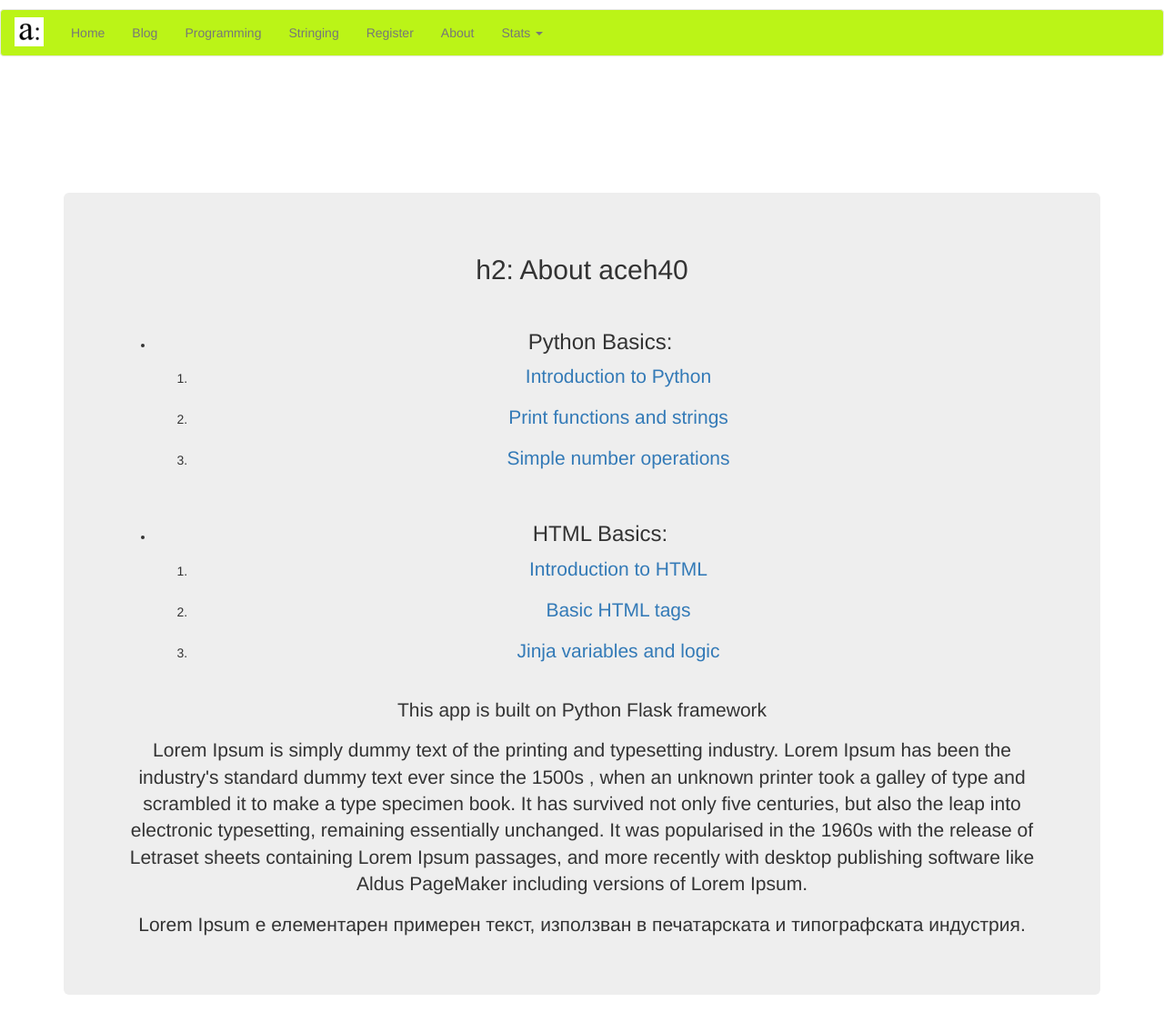
After one commit to aceh40/Flask_MyFirstApp, a Flask app: page /programming/ in a window 1280 px wide. The commit adds this page. Shown: the whole page at 91% size. Run offline with Flask 2, Linux system fonts and the light colour scheme; some libraries are stand-ins or nearby versions.

Commit message:
added content management.
Added content_management.py file that contains precanned links.

Next steps:

- create login page
- create login content.
- add dynamic links from pgsql.

```diff
--- a/app.py
+++ b/app.py
@@ -7,7 +7,7 @@ This is a temporary script file.
 
 from flask import Flask, render_template, request, flash, url_for, redirect, session, logging
 from flask_sqlalchemy import SQLAlchemy
-from sampleBlogs import BlogsFunction
+from content_management import blogsFunction, sampleContent
 from datetime import datetime
 #import psycopg2
 
@@ -15,7 +15,8 @@ app = Flask (__name__)
 app.config['SQLALCHEMY_DATABASE_URI'] = 'postgresql://aceh40user:pass@localhost/aceh40db'
 db = SQLAlchemy(app)
 
-blogs = BlogsFunction()
+blogs = blogsFunction()
+topic_dict = sampleContent()
 currentTime = datetime.now()
 
 ## Create database model:
@@ -41,7 +42,12 @@ class User(db.Model):
 def homePage():
     return render_template('home.html')
 
-@app.route('/register', methods=['GET', 'POST'])
+@app.route('/programming/')
+def programmingPage():
+    return render_template("programming.html", topic_dict=topic_dict)
+
+
+@app.route('/register/', methods=['GET', 'POST'])
 def registerPage():
     message =''
     user = ''
@@ -65,10 +71,11 @@ def registerPage():
         return render_template ('register.html', message=message)
        ## This needs to be fixed.
 
+
 ## Above: When i change redirect to registerPage, I get redirected endlessly.
 ## How do I clear the data from the form?
 
-@app.route('/blog')
+@app.route('/blog/')
 def blogPage():
     return render_template('blog.html'
                            , blogs=blogs)
@@ -82,7 +89,7 @@ def blogPostPage(id):
                            , id=id)
 
 
-@app.route('/about')
+@app.route('/about/')
 def aboutPage():
     return render_template('about.html')
 
--- a/templates/includes/_navbar.html
+++ b/templates/includes/_navbar.html
@@ -15,29 +15,29 @@
                 <a class="nav-link" href="/">Home <span class="sr-only">(current)</span></a>
             </li>
             <li class="nav-item">
-                <a class="nav-link" href="/blog">Blog</a>
+                <a class="nav-link" href="/blog/">Blog</a>
             </li>
             <li class="nav-item">
-                <a class="nav-link disabled" href="#">Journal</a>
+                <a class="nav-link" href="/programming/">Programming</a>
             </li>
             <li class="nav-item">
                 <a class="nav-link disabled" href="#">Stringing</a>
             </li>
             <li class="nav-item">
-                <a class="nav-link" href="/register">Register</a>
+                <a class="nav-link" href="/register/">Register</a>
             </li>
             </li>
             <li class="nav-item">
-                <a class="nav-link" href="/about">About</a>
+                <a class="nav-link" href="/about/">About</a>
             </li>
             <li class="dropdown">
                 <!-- row below should be class="nav-link dropdown-toggle"-->
                 <a href="#" class="dropdown-toggle" data-toggle="dropdown" role="button" aria-haspopup="true" aria-expanded="false">Stats <span class="caret"></span></a>
                 <ul class="dropdown-menu" role="menu" style="background-color:#BBF417">
-                    <li><a href="/weighthistory">Weight History</a></li>
-                    <li><a class="dropdown-item" href="/tennishistory">Tennis History</a></li>
-                    <li><a class="dropdown-item" href="/stringinghistory">Stringing History</a></li>
-                    <li><a class="dropdown-item" href="/workouthistory">Workout History</a></li>
+                    <li><a href="/weighthistory/">Weight History</a></li>
+                    <li><a class="dropdown-item" href="/tennishistory/">Tennis History</a></li>
+                    <li><a class="dropdown-item" href="/stringinghistory/">Stringing History</a></li>
+                    <li><a class="dropdown-item" href="/workouthistory/">Workout History</a></li>
                 </ul>
             </li>
         </ul>
--- a/templates/layout.html
+++ b/templates/layout.html
@@ -7,8 +7,10 @@
         <link rel="stylesheet" href="{{ url_for('static', filename='css/bootstrap.min.css') }}">
     </head>
     <body>
+		<div class="border-row" style="width: 100%; margin-bottom: 10px"></div>
         {% include "includes/_navbar.html" %}
-        <div class="container">
+		<div class="border-row" style="width: 100%; margin-bottom: 150px"></div>
+        <div class="container" style="min-height:100%">
             {% block body %}{% endblock %}
         </div>
 		<script src="https://code.jquery.com/jquery-1.12.4.min.js" integrity="sha256-ZosEbRLbNQzLpnKIkEdrPv7lOy9C27hHQ+Xp8a4MxAQ=" crossorigin="anonymous"></script>
--- /dev/null
+++ b/templates/programming.html
@@ -0,0 +1,31 @@
+{% extends "layout.html" %}
+
+{% block body %}
+<div class="jumbotron text-center">
+    <h2>h2: About aceh40</h2>
+
+	<ul>
+		{% for k in topic_dict.keys() %}
+		<br>
+		<li><h3>{{ k }}:</h3></li>
+		<ol>
+			{% for topic in topic_dict[k]%}
+			<li><p><a href="{{ topic[1] }}">{{ topic[0] }}</a></p></li>
+			{% endfor %}
+		</ol>
+		{% endfor %}
+	</ul>
+
+	<br>
+    <p class="lead">This app is built on Python Flask framework</p>
+    <p class="lead">Lorem Ipsum is simply dummy text of the printing and typesetting industry.
+                    Lorem Ipsum has been the industry's standard dummy text ever since the 1500s
+                    , when an unknown printer took a galley of type and scrambled it to make a
+                    type specimen book. It has survived not only five centuries, but also the
+                    leap into electronic typesetting, remaining essentially unchanged.
+                    It was popularised in the 1960s with the release of Letraset sheets containing
+                    Lorem Ipsum passages, and more recently with desktop publishing software like
+                    Aldus PageMaker including versions of Lorem Ipsum.</p>
+    <p class="lead">Lorem Ipsum е елементарен примерен текст, използван в печатарската и типографската индустрия.</p>
+</div>
+{% endblock %}
```
Also changed, not shown: content_management.py (added, +38 -0 lines).
